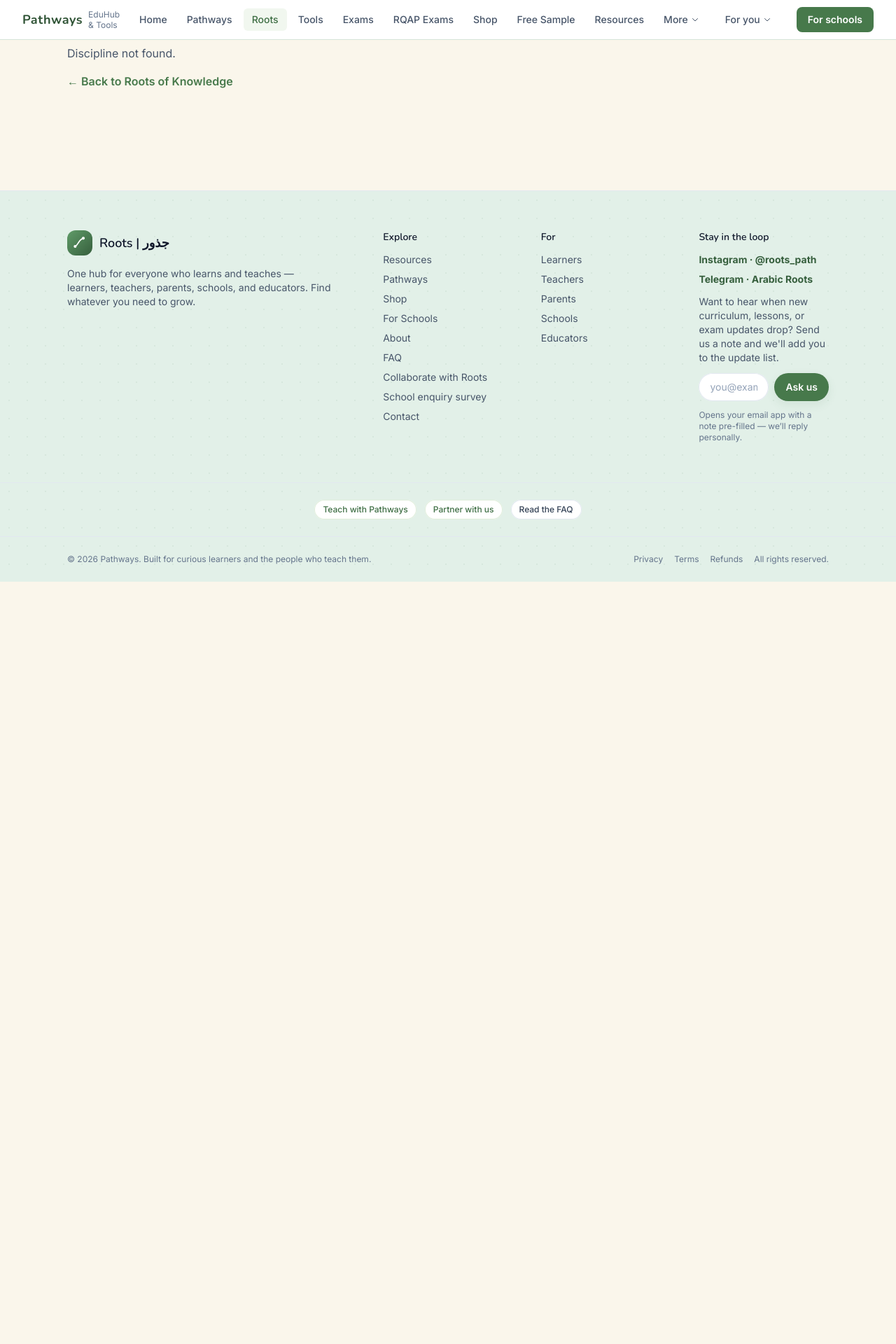
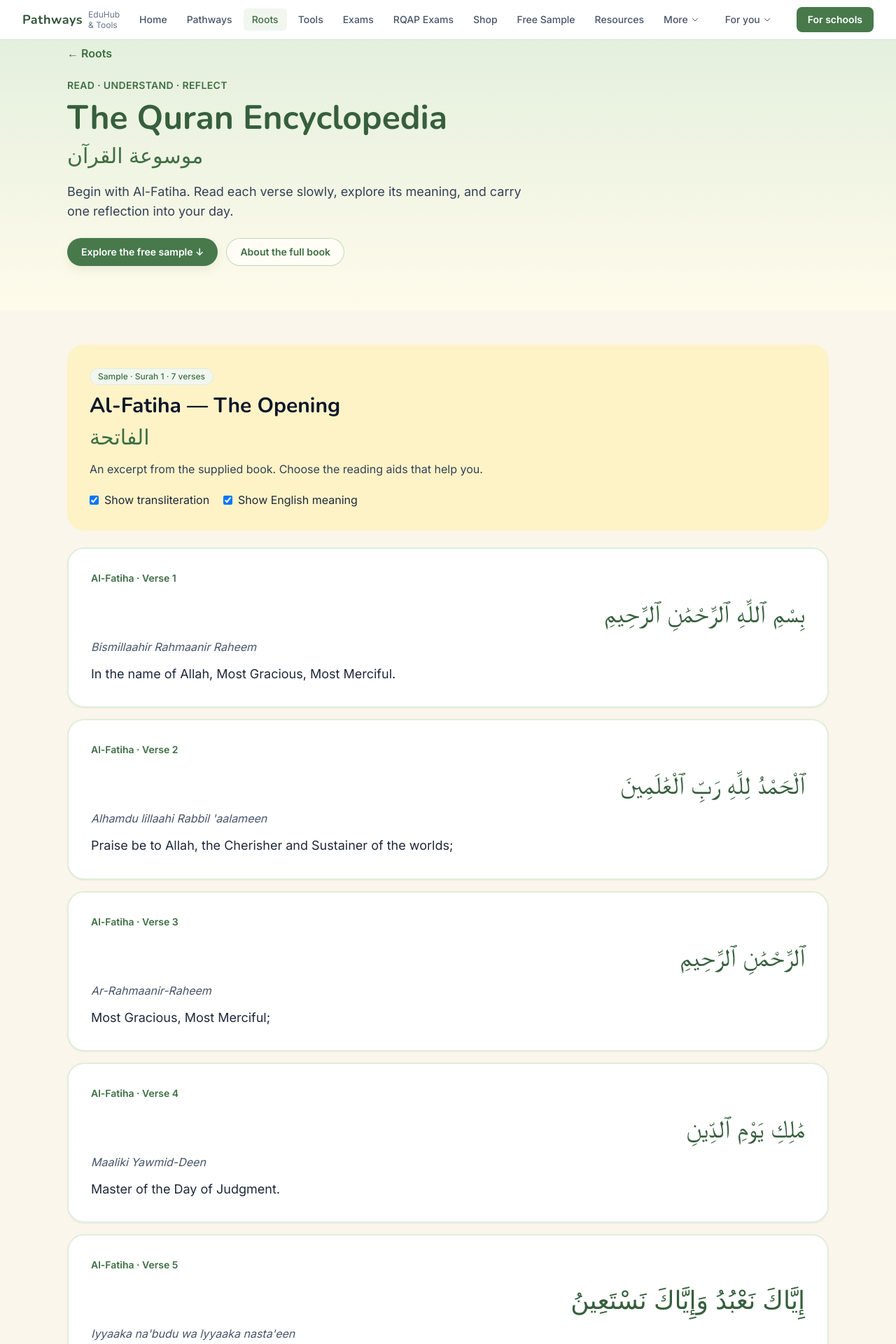
Before and after one commit to DinaElAhl/Pathways-, a React (Vite) app: page /roots/quran-encyclopedia in a window 1280 px wide. Shown: the top 1920 px of the page at 70% size. Before the commit the page ends 831 px from the top, so only its background shows below. Built offline with nearby package versions, Linux system fonts and the light colour scheme.

Commit message:
feat: add Quran Encyclopedia sample and paid edition preview

```diff
--- a/src/App.jsx
+++ b/src/App.jsx
@@ -20,6 +20,7 @@ const NotFound = lazy(() => import('./pages/NotFound.jsx'))
 const AIRecommender = lazy(() => import('./pages/AIRecommender.jsx'))
 const PartnerPicks = lazy(() => import('./pages/PartnerPicks.jsx'))
 const RootsOfKnowledge = lazy(() => import('./pages/RootsOfKnowledge.jsx'))
+const QuranEncyclopedia = lazy(() => import('./pages/QuranEncyclopedia.jsx'))
 const RootsNames = lazy(() => import('./pages/RootsNames.jsx'))
 const RootDiscipline = lazy(() => import('./pages/RootDiscipline.jsx'))
 const Tools = lazy(() => import('./pages/Tools.jsx'))
@@ -52,6 +53,7 @@ export default function App() {
         <Route path="/recommend" element={<AIRecommender />} />
         <Route path="/partners" element={<PartnerPicks />} />
         <Route path="/roots" element={<RootsOfKnowledge />} />
+        <Route path="/roots/quran-encyclopedia" element={<QuranEncyclopedia />} />
         <Route path="/roots/names" element={<RootsNames />} />
         <Route path="/roots/:slug" element={<RootDiscipline />} />
         <Route path="/tools" element={<Tools />} />
--- /dev/null
+++ b/src/components/EncyclopediaCallout.jsx
@@ -0,0 +1,16 @@
+import { Link } from 'react-router-dom'
+import { encyclopedia } from '../data/quranEncyclopedia.js'
+
+export default function EncyclopediaCallout() {
+  return <section className="container-page py-10">
+    <div className="rounded-3xl border-2 border-amber-200 bg-amber-50 p-7 sm:p-10 flex flex-wrap items-center justify-between gap-6">
+      <div className="max-w-2xl">
+        <span className="chip">A Roots reading companion · Free sample</span>
+        <h2 className="mt-4 text-3xl font-bold text-brand-700">{encyclopedia.title}</h2>
+        <p lang="ar" dir="rtl" className="mt-2 text-2xl text-brand-700 text-left">{encyclopedia.arabicTitle}</p>
+        <p className="mt-4 text-slate-700">Explore an Al-Fatiha sample with Arabic verses, transliteration, English meanings and a reflection prompt. The full EPUB covers all 114 surahs.</p>
+      </div>
+      <Link to="/roots/quran-encyclopedia" className="btn-primary">Read the free sample →</Link>
+    </div>
+  </section>
+}
--- /dev/null
+++ b/src/data/quranEncyclopedia.js
@@ -0,0 +1,46 @@
+// Limited excerpt from the supplied EPUB. Full book stays outside public assets.
+export const encyclopedia = { title: 'The Quran Encyclopedia', arabicTitle: 'موسوعة القرآن', chapters: 114, checkoutUrl: null, price: null, format: 'EPUB', reflection: 'After reading the surah, which single verse stayed with you the most — and why that one?' };
+export const previewVerses = [
+  {
+    "transliteration": "Bismillaahir Rahmaanir Raheem",
+    "number": 1,
+    "arabic": "بِسْمِ ٱللَّهِ ٱلرَّحْمَٰنِ ٱلرَّحِيمِ",
+    "translation": "In the name of Allah, Most Gracious, Most Merciful."
+  },
+  {
+    "transliteration": "Alhamdu lillaahi Rabbil 'aalameen",
+    "number": 2,
+    "arabic": "ٱلْحَمْدُ لِلَّهِ رَبِّ ٱلْعَٰلَمِينَ",
+    "translation": "Praise be to Allah, the Cherisher and Sustainer of the worlds;"
+  },
+  {
+    "transliteration": "Ar-Rahmaanir-Raheem",
+    "number": 3,
+    "arabic": "ٱلرَّحْمَٰنِ ٱلرَّحِيمِ",
+    "translation": "Most Gracious, Most Merciful;"
+  },
+  {
+    "transliteration": "Maaliki Yawmid-Deen",
+    "number": 4,
+    "arabic": "مَٰلِكِ يَوْمِ ٱلدِّينِ",
+    "translation": "Master of the Day of Judgment."
+  },
+  {
+    "transliteration": "Iyyaaka na'budu wa lyyaaka nasta'een",
+    "number": 5,
+    "arabic": "إِيَّاكَ نَعْبُدُ وَإِيَّاكَ نَسْتَعِينُ",
+    "translation": "Thee do we worship, and Thine aid we seek."
+  },
+  {
+    "transliteration": "Ihdinas-Siraatal-Mustaqeem",
+    "number": 6,
+    "arabic": "ٱهْدِنَا ٱلصِّرَٰطَ ٱلْمُسْتَقِيمَ",
+    "translation": "Show us the straight way,"
+  },
+  {
+    "transliteration": "Siraatal-lazeena an'amta 'alaihim ghayril-maghdoobi 'alaihim wa lad-daaalleen",
+    "number": 7,
+    "arabic": "صِرَٰطَ ٱلَّذِينَ أَنْعَمْتَ عَلَيْهِمْ غَيْرِ ٱلْمَغْضُوبِ عَلَيْهِمْ وَلَا ٱلضَّآلِّينَ",
+    "translation": "The way of those on whom Thou hast bestowed Thy Grace, those whose (portion) is not wrath, and who go not astray."
+  }
+];
--- a/src/data/seo.js
+++ b/src/data/seo.js
@@ -25,6 +25,7 @@ const DEFAULT_DESCRIPTION =
 
 // Hand-written entries for every fixed route.
 export const staticSeo = {
+ '/roots/quran-encyclopedia': { title: 'The Quran Encyclopedia: free sample', description: 'Explore an Al-Fatiha sample from The Quran Encyclopedia: Arabic verses, transliteration, English meanings and reflection. Discover the full 114-surah EPUB.' },
  '/connect/collaborators':{title:'Collaborate with Roots',description:'Share your skills and ideas with Roots through a short collaboration enquiry. Review your answers and email Roots about teaching, design, research or tools.'},
  '/connect/partners':{title:'Partner with Roots',description:'Explore a Roots partnership for your school, organisation or community. Share your goals and audience, then review and email your enquiry directly to Roots.'},
  '/connect/schools':{title:'School enquiry survey',description:'Tell Roots about your school, teaching priorities and support needs. Explore the free E² framework, curriculum licensing or tailored teacher support options.'},
--- /dev/null
+++ b/src/pages/QuranEncyclopedia.jsx
@@ -0,0 +1,50 @@
+import { useState } from 'react'
+import { Link } from 'react-router-dom'
+import { encyclopedia, previewVerses } from '../data/quranEncyclopedia.js'
+
+export default function QuranEncyclopedia() {
+  const [showTransliteration, setShowTransliteration] = useState(true)
+  const [showTranslation, setShowTranslation] = useState(true)
+  return <>
+    <section className="bg-gradient-to-b from-brand-100 to-amber-50">
+      <div className="container-page py-12 sm:py-16">
+        <Link to="/roots" className="text-brand-700 font-semibold">← Roots</Link>
+        <p className="mt-6 text-sm font-semibold uppercase tracking-wide text-brand-700">Read · Understand · Reflect</p>
+        <h1 className="mt-3 text-4xl sm:text-5xl font-bold text-brand-800">{encyclopedia.title}</h1>
+        <p lang="ar" dir="rtl" className="mt-3 text-3xl text-brand-700 text-left">{encyclopedia.arabicTitle}</p>
+        <p className="mt-5 max-w-2xl text-lg text-slate-700">Begin with Al-Fatiha. Read each verse slowly, explore its meaning, and carry one reflection into your day.</p>
+        <div className="mt-6 flex flex-wrap gap-3"><a href="#sample" className="btn-primary">Explore the free sample ↓</a><a href="#full-book" className="btn-secondary">About the full book</a></div>
+      </div>
+    </section>
+    <section id="sample" className="container-page py-12 scroll-mt-24">
+      <div className="rounded-3xl bg-amber-100 p-6 sm:p-8">
+        <span className="chip">Sample · Surah 1 · 7 verses</span>
+        <h2 className="mt-3 text-3xl font-bold">Al-Fatiha — The Opening</h2>
+        <p lang="ar" dir="rtl" className="mt-2 text-3xl text-brand-700 text-left">الفاتحة</p>
+        <p className="mt-4 text-slate-700">An excerpt from the supplied book. Choose the reading aids that help you.</p>
+        <div className="mt-5 flex flex-wrap gap-5">
+          <label className="flex gap-2 items-center"><input type="checkbox" checked={showTransliteration} onChange={e=>setShowTransliteration(e.target.checked)} />Show transliteration</label>
+          <label className="flex gap-2 items-center"><input type="checkbox" checked={showTranslation} onChange={e=>setShowTranslation(e.target.checked)} />Show English meaning</label>
+        </div>
+      </div>
+      <div className="mt-6 space-y-4">
+        {previewVerses.map(v=><article key={v.number} className="rounded-3xl border-2 border-brand-100 bg-white p-5 sm:p-8 shadow-sm">
+          <p className="text-sm font-semibold text-brand-700">Al-Fatiha · Verse {v.number}</p>
+          <p lang="ar" dir="rtl" className="mt-5 text-3xl sm:text-4xl leading-loose text-brand-800">{v.arabic}</p>
+          {showTransliteration && <p className="mt-4 italic text-slate-600 break-words">{v.transliteration}</p>}
+          {showTranslation && <p className="mt-3 text-lg leading-relaxed text-slate-800">{v.translation}</p>}
+        </article>)}
+      </div>
+      <aside className="mt-6 rounded-3xl bg-rose-50 border-2 border-rose-200 p-6 sm:p-8"><h3 className="text-xl font-bold">Pause for reflection · تدبّر</h3><p className="mt-3 text-lg">{encyclopedia.reflection}</p></aside>
+      <p className="mt-6 text-sm leading-relaxed text-slate-600">Source: The Quran Encyclopedia, supplied by its author. Arabic text is credited in the book to Tanzil; English translation to Abdullah Yusuf Ali. Transliteration is a reading aid. Editorial reflections are study aids, not tafsir or a substitute for qualified teachers.</p>
+    </section>
+    <section id="full-book" className="container-page pb-16 scroll-mt-24">
+      <div className="rounded-3xl bg-brand-100 p-7 sm:p-10">
+        <h2 className="text-3xl font-bold text-brand-800">Continue with the full encyclopedia</h2>
+        <p className="mt-4 text-slate-700 max-w-2xl">The full EPUB includes all 114 surahs with Arabic text, transliteration, English translation, overviews, vocabulary, life applications and reflection questions. Read it in an EPUB-compatible reading app.</p>
+        {encyclopedia.checkoutUrl ? <a href={encyclopedia.checkoutUrl} className="btn-primary mt-6" target="_blank" rel="noopener noreferrer">Buy the full book{encyclopedia.price ? ` — ${encyclopedia.price}` : ''} →</a> : <p role="status" className="mt-6 inline-block rounded-full bg-white px-5 py-3 font-semibold text-brand-800">Purchase coming soon</p>}
+        <p className="mt-3 text-sm text-slate-600">The free sample is available now. The full book will be a paid digital edition.</p>
+      </div>
+    </section>
+  </>
+}
--- a/src/pages/RootsOfKnowledge.jsx
+++ b/src/pages/RootsOfKnowledge.jsx
@@ -1,3 +1,4 @@
+import EncyclopediaCallout from '../components/EncyclopediaCallout.jsx'
 import NameStudyCard from '../components/NameStudyCard.jsx'
 import { Link } from 'react-router-dom'
 import { rootsHero, rootDisciplines } from '../data/rootsOfKnowledge.js'
@@ -18,6 +19,7 @@ export default function RootsOfKnowledge() {
         </div>
       </section>
 
+      <EncyclopediaCallout />
       <section className="container-page py-12">
         <h2 className="text-2xl font-bold text-slate-900">{rootsHero.frameworkLabel || 'The Roots Method'}</h2>
         <p className="mt-2 text-slate-600 max-w-3xl">{rootsHero.frameworkSubtitle || 'Three steps we walk through in every subject.'}</p>
--- a/src/pages/Shop.jsx
+++ b/src/pages/Shop.jsx
@@ -1,3 +1,4 @@
+import EncyclopediaCallout from '../components/EncyclopediaCallout.jsx'
 import { shopBundle, shopLessons, shopAuthor } from '../data/shopProducts.js';
 
 // Small logos for the marketplace buttons. Inline so the page stays
@@ -48,6 +49,7 @@ function BuyButtons({ payhipUrl, gumroadUrl, size = 'sm' }) {
 export default function Shop() {
   return (
     <div className="bg-white">
+      <EncyclopediaCallout />
       {/* Hero */}
       <section className="container-page pt-16 pb-10 sm:pt-24 text-center">
         <span className="chip">Curriculum by Roots</span>
```
Also changed, not shown: 1 other file (tests, documents, lock files or other folders).
